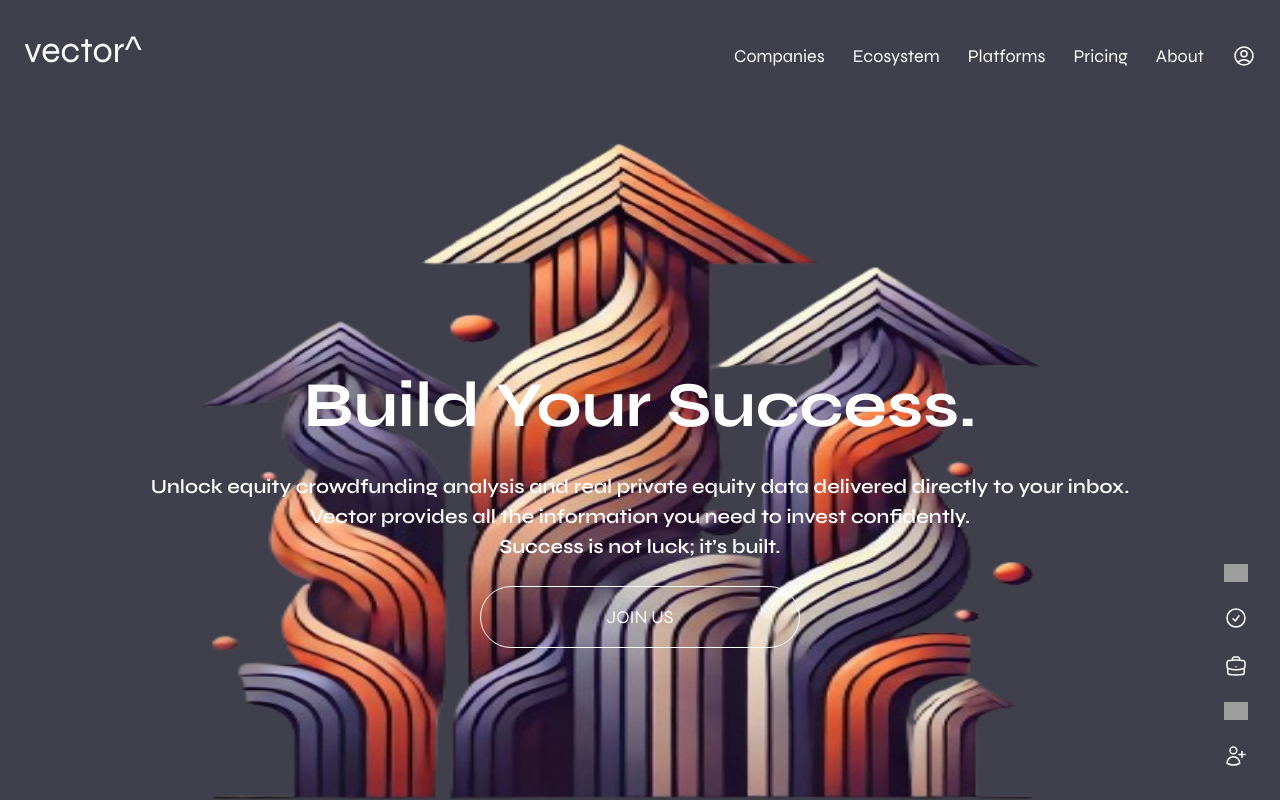
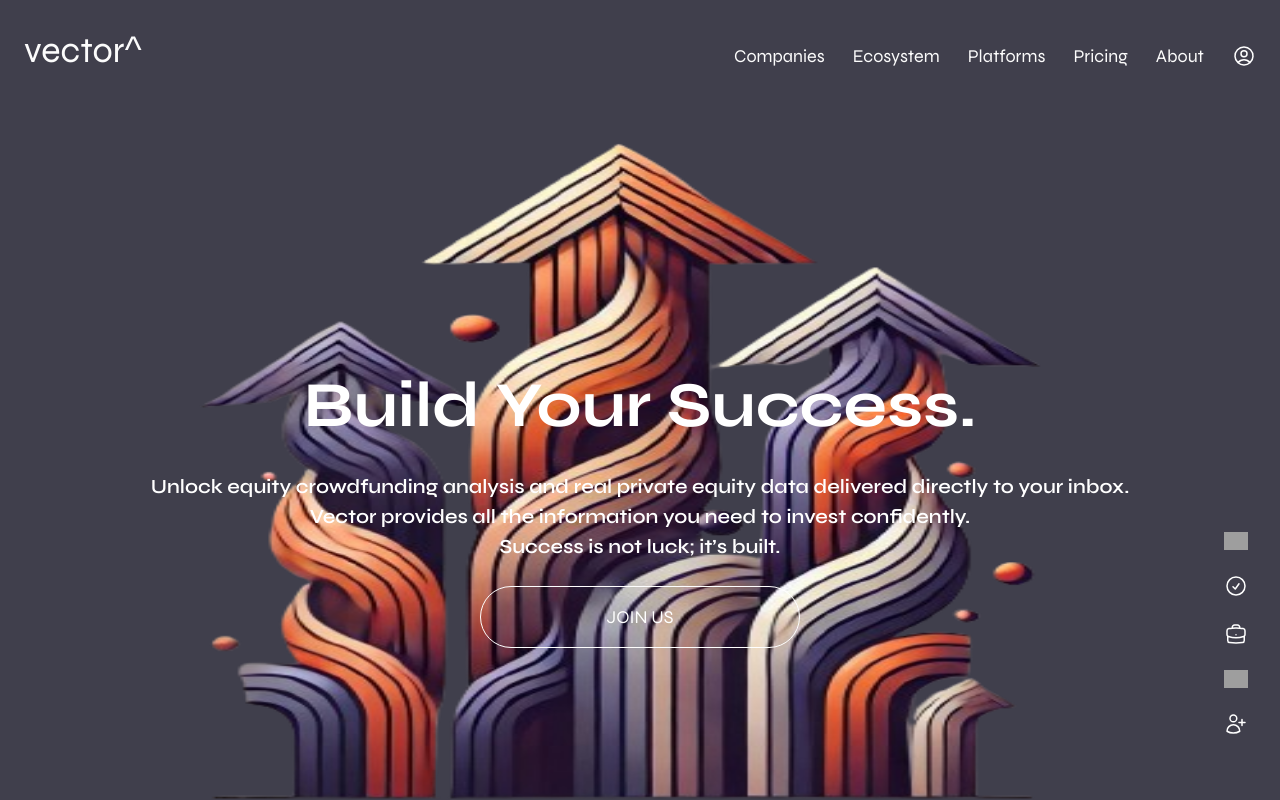
Before and after one commit to jreis13/vector, a Next.js app: page / in a window 1280 px wide. Shown: the top 800 px of the page. Built offline with nearby package versions, Linux system fonts and the light colour scheme; grey boxes are pictures that could not be loaded.

Commit message:
fix breadcrumb margin

```diff
--- a/src/components/Breadcrumb.jsx
+++ b/src/components/Breadcrumb.jsx
@@ -44,7 +44,7 @@ function Breadcrumb({ sections }) {
   };
 
   return (
-    <nav className="fixed bottom-0 right-0 mx-6 mb-6 lg:mx-8 lg:mb-8 z-10 flex flex-col-reverse">
+    <nav className="fixed bottom-0 right-0 mx-6 mb-16 lg:mx-8 lg:mb-16 z-10 flex flex-col-reverse">
       <ol className="list-none flex flex-col space-y-6">
         {sections.map((section) => (
           <li key={section.title} className="flex items-center">
```
